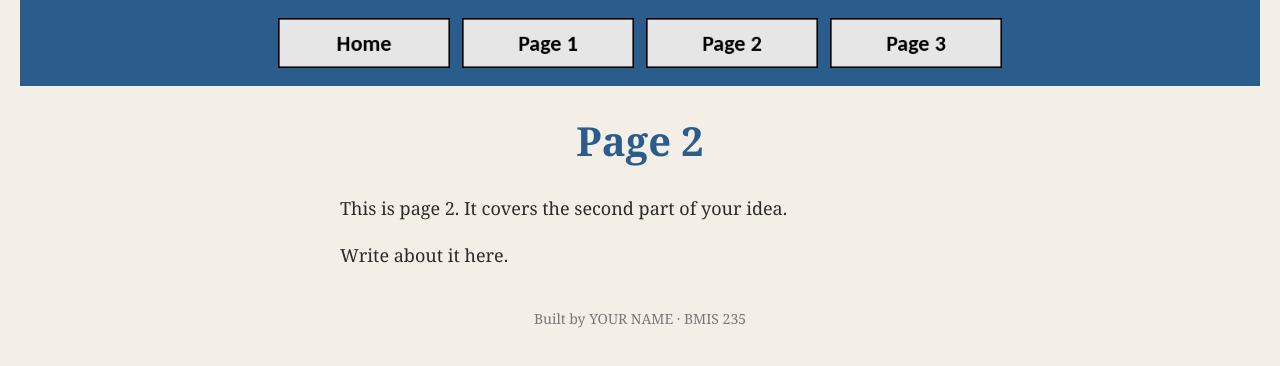
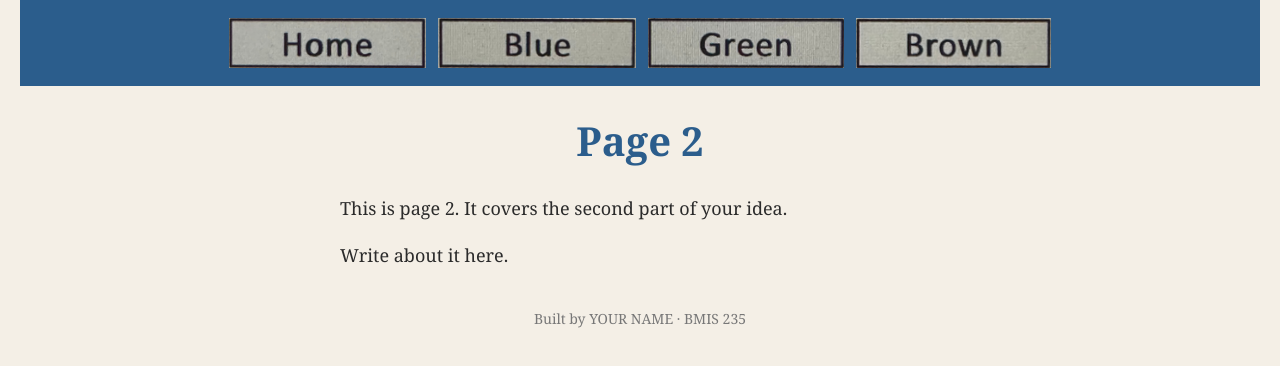
Before and after one commit to kusaibatiyassin1-oss/bmis235-html-4, a plain HTML site: page Green.html in a window 1280 px wide. Drawn offline with Linux system fonts and the light colour scheme.

Commit message:
Update Green.html

```diff
--- a/Green.html
+++ b/Green.html
@@ -22,11 +22,12 @@
      other three pages, so every page has the exact same menu.
      ===================================================================== -->
 <nav>
-    <a href="index.html"><img src="img/home.png" alt="Home"></a>
-    <a href="Blue.html"><img src="img/page1.png" alt="Blue"></a>
-    <a href="Green.html"><img src="img/page2.png" alt="Green"></a>
-    <a href="Brown.html"><img src="img/page3.png" alt="Brown"></a>
+    <a href="index.html"><img src="img/Untitled%20design-13.png" alt="Home"></a>
+    <a href="Blue.html"><img src="img/Untitled%20design-16.png" alt="Blue"></a>
+    <a href="Green.html"><img src="img/Untitled%20design-15.png" alt="Green"></a>
+    <a href="Brown.html"><img src="img/Untitled%20design-14.png" alt="Brown"></a>
 </nav>
+
 
 <h1>Page 2</h1>
 <p>This is page 2. It covers the second part of your idea.</p>
```
